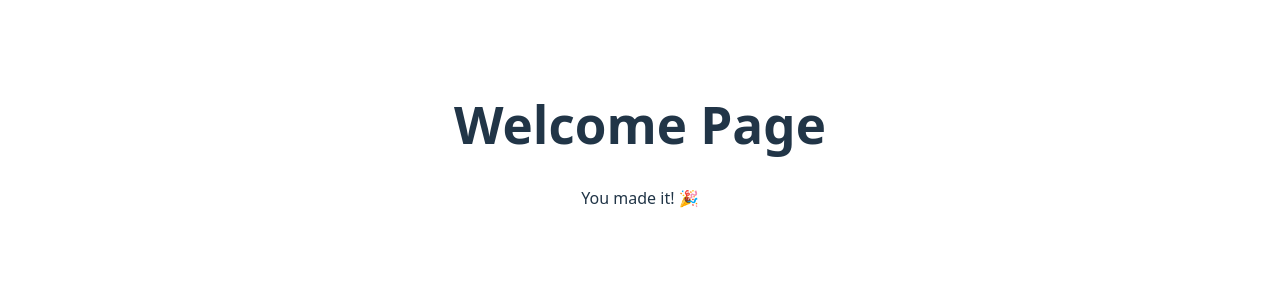
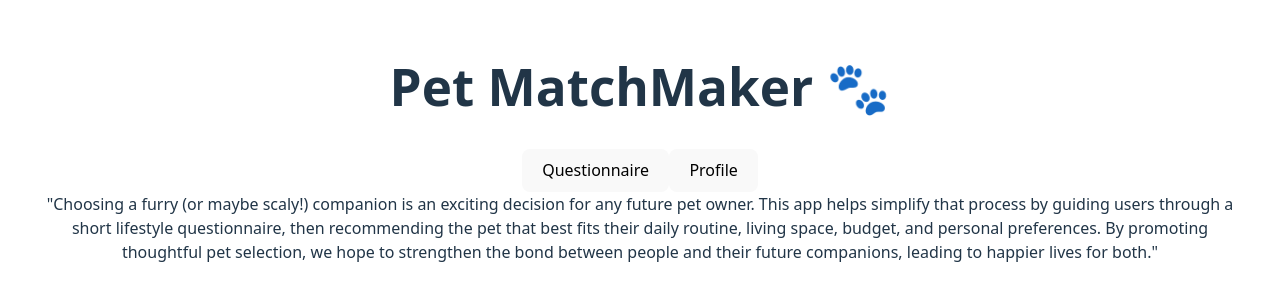
Before and after one commit to Pet-MatchMaker-2412/pet_matchmaker_fe, a React (Vite) app: page /welcome in a window 1280 px wide. Shown: the part 256-556 px from the top of the page. Built offline with nearby package versions, Linux system fonts and the light colour scheme.

Commit message:
Welcome page is visible with mission statement and nav bar buttons to go to questionnaire and profile

```diff
--- a/src/components/WelcomePage/WelcomePage.jsx
+++ b/src/components/WelcomePage/WelcomePage.jsx
@@ -1,9 +1,23 @@
+import { useNavigate } from "react-router";
+
+
 function WelcomePage() {
+    const navigate = useNavigate()
+    const goToProfile = () => navigate("/profile")
+    const goToQuestionnaire = () => navigate("/questionnaire")
     return (
       <main>
-        <h1>Welcome Page</h1>
-        <p>You made it! 🎉</p>
-      </main>
+      <header>
+          <h1>Pet MatchMaker 🐾</h1>
+          <nav>
+              <button onClick={goToQuestionnaire}>Questionnaire</button>
+              <button onClick={goToProfile}>Profile</button>
+          </nav>
+      </header>
+      <div>
+          "Choosing a furry (or maybe scaly!) companion is an exciting decision for any future pet owner. This app helps simplify that process by guiding users through a short lifestyle questionnaire, then recommending the pet that best fits their daily routine, living space, budget, and personal preferences. By promoting thoughtful pet selection, we hope to strengthen the bond between people and their future companions, leading to happier lives for both."
+      </div>
+    </main>
     );
   }
 
```
